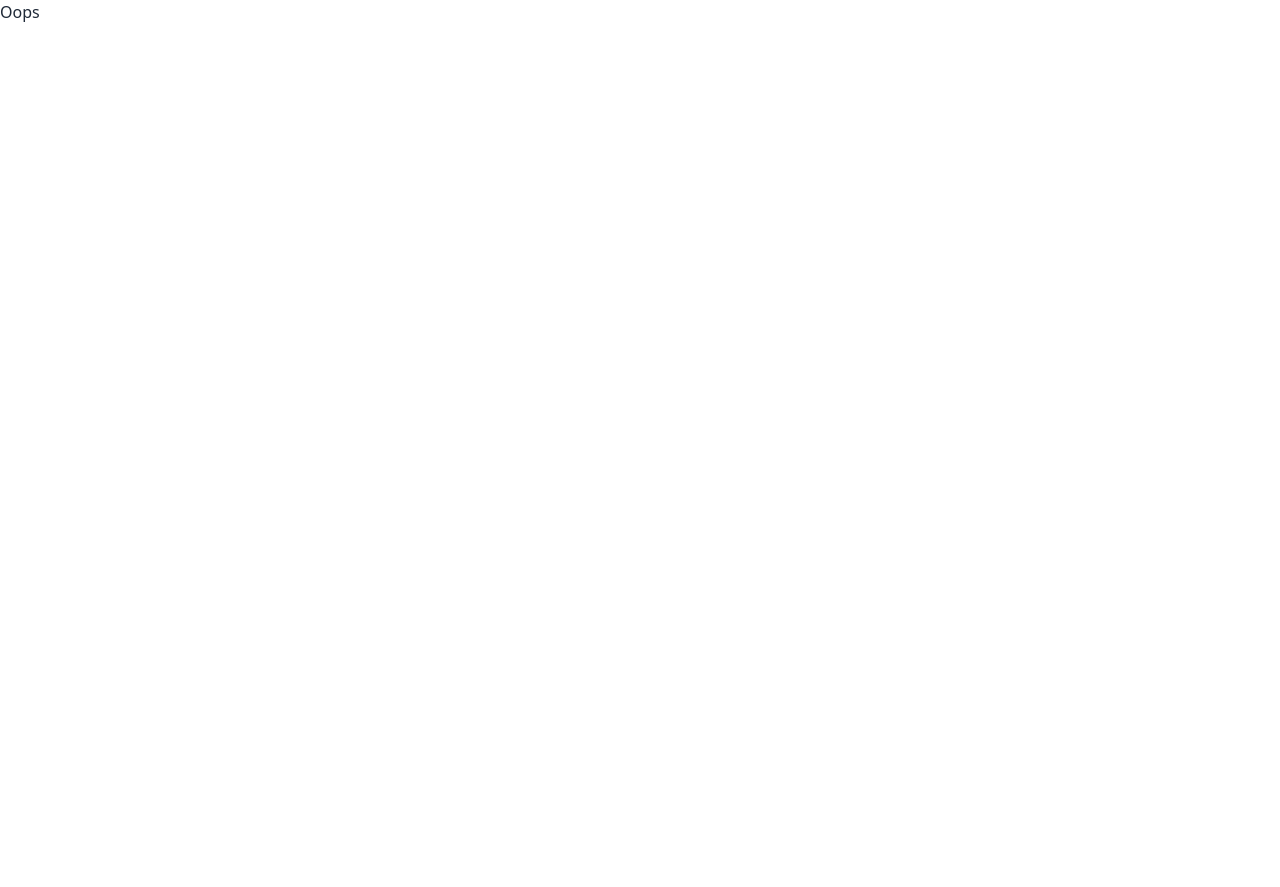
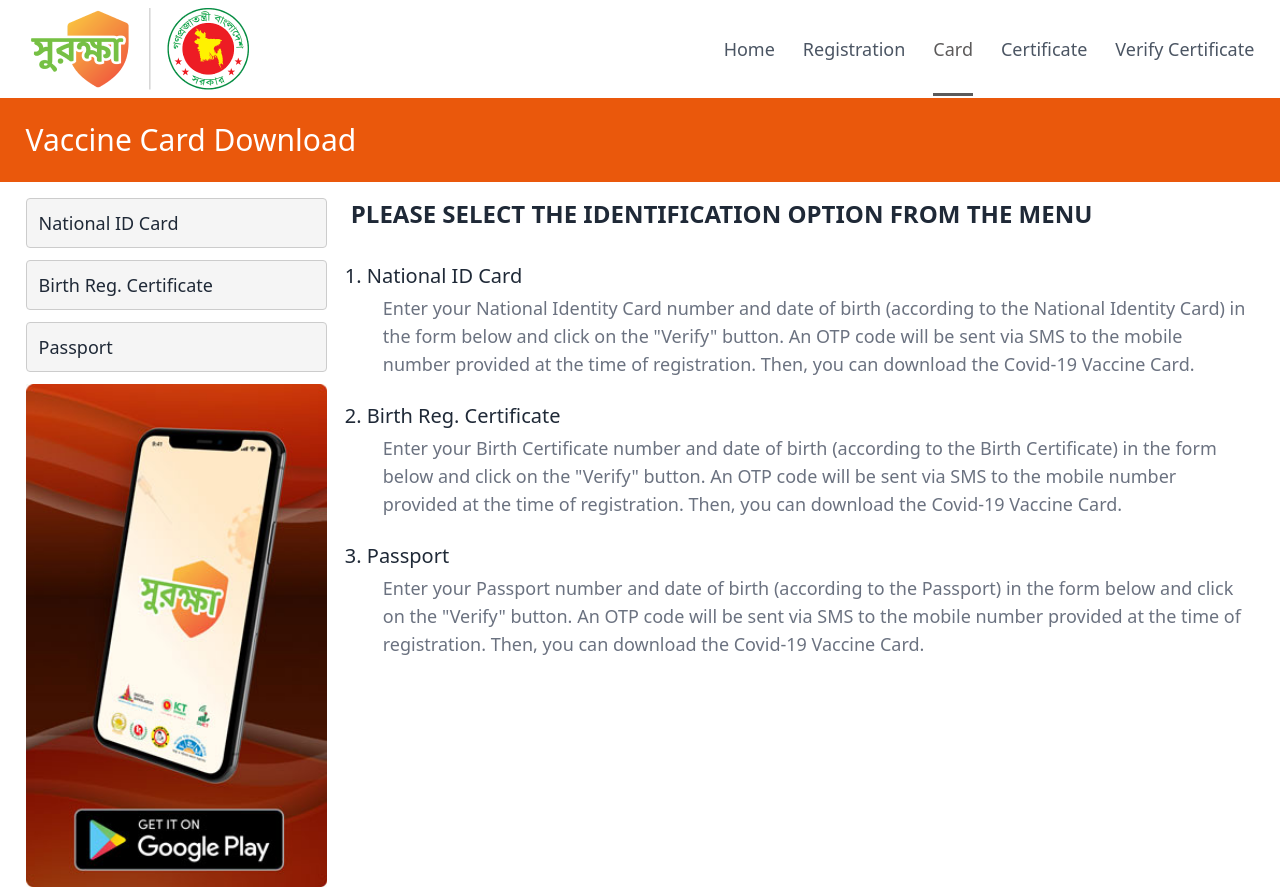
Before and after one commit to naimalinaim1/surokkha-corona-vax, a React (Vite) app: page /card in a window 1280 px wide. Before the commit this address had no page. Before the commit the page ends 800 px from the top, so only its background shows below. Built offline with nearby package versions, Linux system fonts and the light colour scheme.

Commit message:
Active link added

```diff
--- /dev/null
+++ b/src/components/ActiveLink/ActiveLink.jsx
@@ -0,0 +1,14 @@
+import React from "react";
+import { NavLink } from "react-router-dom";
+
+const ActiveLink = ({ to, children }) => {
+  return (
+    <>
+      <NavLink to={to} className={({ isActive }) => (isActive ? "active" : "")}>
+        {children}
+      </NavLink>
+    </>
+  );
+};
+
+export default ActiveLink;
--- /dev/null
+++ b/src/components/Card/Card.jsx
@@ -0,0 +1,64 @@
+import React from "react";
+import SelectMenu from "../SelectMenu/SelectMenu";
+import Options from "../Options/Options";
+
+const Card = () => {
+  return (
+    <div>
+      <SelectMenu option="Vaccine Card Download" />
+      <div className="grid gap-6 grid-cols-1 md:grid-cols-[1.5fr_3fr] lg:grid-cols-[1fr_3fr] mt-4 w-[96%] max-w-[1440px] mx-auto min-h-[78vh]">
+        <div>
+          <Options />
+        </div>
+        <div>
+          <h2 className="text-2xl font-semibold">
+            PLEASE SELECT THE IDENTIFICATION OPTION FROM THE MENU
+          </h2>
+          <ol className="list-decimal space-y-6 pl-4 mt-8">
+            {/* national id card */}
+            <li className="text-xl">
+              National ID Card
+              <ol className="text-lg mt-1 pl-4 text-gray-500">
+                <li>
+                  Enter your National Identity Card number and date of birth
+                  (according to the National Identity Card) in the form below
+                  and click on the "Verify" button. An OTP code will be sent via
+                  SMS to the mobile number provided at the time of registration.
+                  Then, you can download the Covid-19 Vaccine Card.
+                </li>
+              </ol>
+            </li>
+            {/* birth */}
+            <li className="text-xl">
+              Birth Reg. Certificate
+              <ol className="text-lg mt-1 pl-4 text-gray-500">
+                <li>
+                  Enter your Birth Certificate number and date of birth
+                  (according to the Birth Certificate) in the form below and
+                  click on the "Verify" button. An OTP code will be sent via SMS
+                  to the mobile number provided at the time of registration.
+                  Then, you can download the Covid-19 Vaccine Card.
+                </li>
+              </ol>
+            </li>
+            {/* passport */}
+            <li className="text-xl">
+              Passport
+              <ol className="text-lg mt-1 pl-4 text-gray-500">
+                <li>
+                  Enter your Passport number and date of birth (according to the
+                  Passport) in the form below and click on the "Verify" button.
+                  An OTP code will be sent via SMS to the mobile number provided
+                  at the time of registration. Then, you can download the
+                  Covid-19 Vaccine Card.
+                </li>
+              </ol>
+            </li>
+          </ol>
+        </div>
+      </div>
+    </div>
+  );
+};
+
+export default Card;
--- a/src/components/Header/Header.css
+++ b/src/components/Header/Header.css
@@ -1,3 +1,10 @@
 header li a:hover {
   color: #000;
 }
+
+.active {
+  color: #5c5a5a;
+  font-weight: 500;
+  padding-bottom: 32px;
+  border-bottom: 3px solid #5c5a5a;
+}
--- a/src/components/Header/Header.jsx
+++ b/src/components/Header/Header.jsx
@@ -2,6 +2,7 @@
 import React from "react";
 import "./Header.css";
 import { Link } from "react-router-dom";
+import ActiveLink from "../ActiveLink/ActiveLink";
 
 const Header = () => {
   return (
@@ -30,19 +31,21 @@ const Header = () => {
               className="text-lg text-gray-600  dropdown-content mt-3 p-2 shadow bg-base-100 space-y-4 rounded-box w-60"
             >
               <li>
-                <Link to="/">Home</Link>
+                <ActiveLink to="/">Home</ActiveLink>
               </li>
               <li>
-                <Link to="/registration">Registration</Link>
+                <ActiveLink to="/registration">Registration</ActiveLink>
               </li>
               <li>
-                <Link to="/card">Card</Link>
+                <ActiveLink to="/card">Card</ActiveLink>
               </li>
               <li>
-                <Link to="/certificate">Certificate</Link>
+                <ActiveLink to="/certificate">Certificate</ActiveLink>
               </li>
               <li>
-                <Link to="/verify-certificate">Verify Certificate</Link>
+                <ActiveLink to="/verify-certificate">
+                  Verify Certificate
+                </ActiveLink>
               </li>
             </ul>
           </div>
@@ -53,19 +56,21 @@ const Header = () => {
         <div className="navbar-end hidden lg:flex text-lg text-gray-600">
           <ul className="menu-horizontal space-x-7">
             <li>
-              <Link to="/">Home</Link>
+              <ActiveLink to="/">Home</ActiveLink>
             </li>
             <li>
-              <Link to="/registration">Registration</Link>
+              <ActiveLink to="/registration">Registration</ActiveLink>
             </li>
             <li>
-              <Link to="/card">Card</Link>
+              <ActiveLink to="/card">Card</ActiveLink>
             </li>
             <li>
-              <Link to="/certificate">Certificate</Link>
+              <ActiveLink to="/certificate">Certificate</ActiveLink>
             </li>
             <li>
-              <Link to="/verify-certificate">Verify Certificate</Link>
+              <ActiveLink to="/verify-certificate">
+                Verify Certificate
+              </ActiveLink>
             </li>
           </ul>
         </div>
--- a/src/main.jsx
+++ b/src/main.jsx
@@ -5,6 +5,7 @@ import "./index.css";
 import { RouterProvider, createBrowserRouter } from "react-router-dom";
 import Home from "./components/Home/Home";
 import Registration from "./components/Registration/Registration";
+import Card from "./components/Card/Card";
 
 const router = createBrowserRouter([
   {
@@ -20,6 +21,10 @@ const router = createBrowserRouter([
         path: "/registration",
         element: <Registration />,
       },
+      {
+        path: "/card",
+        element: <Card />,
+      },
     ],
   },
 ]);
```
